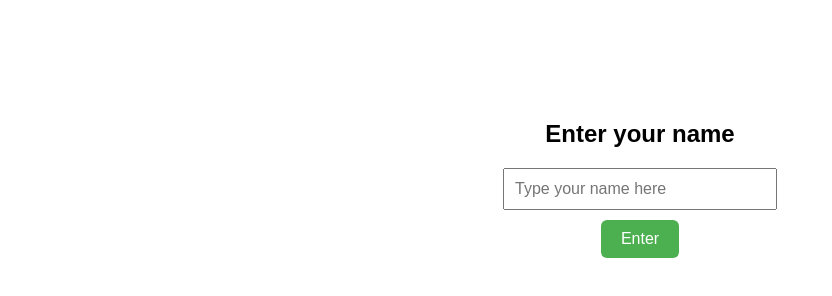
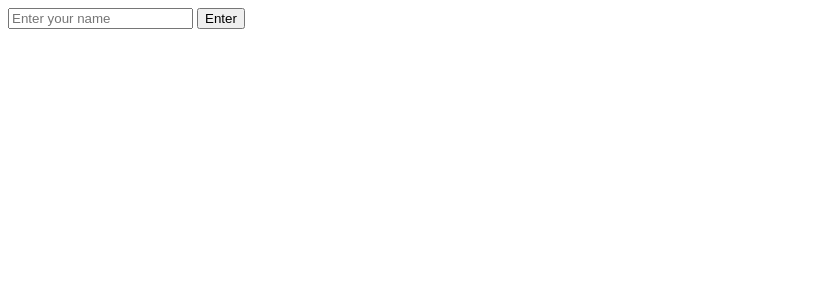
Before and after one commit to YashDYD/FRONT-END-PROJECT-1, a plain HTML site: page task 4.html in a window 1280 px wide. Shown: the whole page, without its empty margins (0-832 px from the left). Drawn offline with Linux system fonts and the light colour scheme.

Commit message:
Update task 4.html

```diff
--- a/task 4.html
+++ b/task 4.html
@@ -1,53 +1,17 @@
 <!DOCTYPE html>
-<html lang="en">
+<html>
 <head>
-  <meta charset="UTF-8">
-  <title>JS Welcome Page</title>
-  <style>
-    body {
-      font-family: Arial, sans-serif;
-      display: flex;
-      flex-direction: column;
-      align-items: center;
-      margin-top: 100px;
-    }
-
-    input {
-      padding: 10px;
-      font-size: 16px;
-      width: 250px;
-      margin-bottom: 10px;
-    }
-
-    button {
-      padding: 10px 20px;
-      font-size: 16px;
-      background-color: #4CAF50;
-      color: white;
-      border: none;
-      border-radius: 6px;
-      cursor: pointer;
-    }
-
-    button:hover {
-      background-color: #45a049;
-    }
-  </style>
+  <title>Welcome Page</title>
 </head>
 <body>
 
-  <h2>Enter your name</h2>
-  <input type="text" id="username" placeholder="Type your name here">
-  <button onclick="welcomeUser()">Enter</button>
+  <input type="text" id="username" placeholder="Enter your name" />
+  <button onclick="showWelcome()">Enter</button>
 
   <script>
-    function welcomeUser() {
-      const name = document.getElementById('username').value.trim();
-      if (name) {
-        alert(`Welcome to JS ${name}`);
-      } else {
-        alert('Please enter your name.');
-      }
+    function showWelcome() {
+      const name = document.getElementById('username').value;
+      alert(`Welcome to JS ${name}`);
     }
   </script>
 
```
